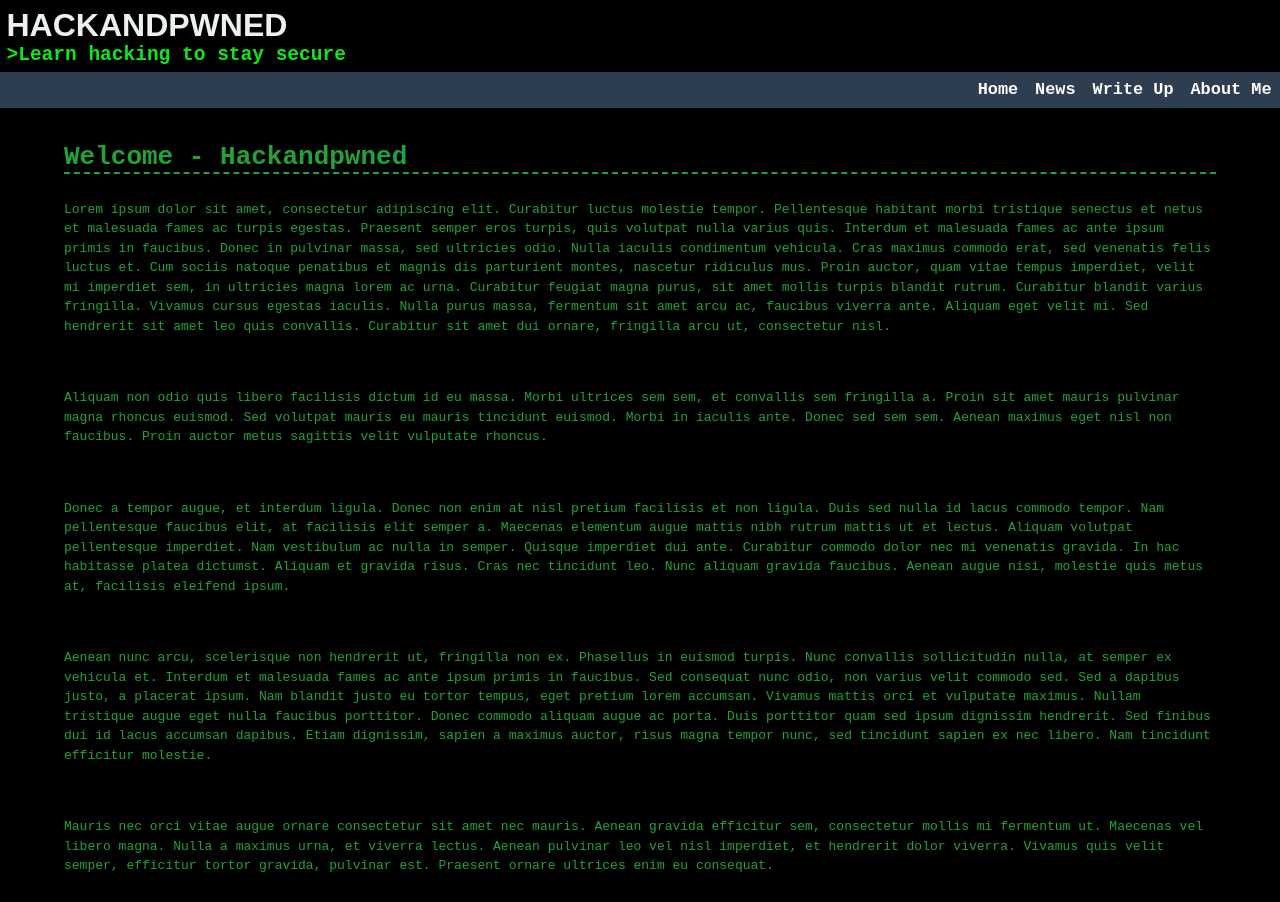
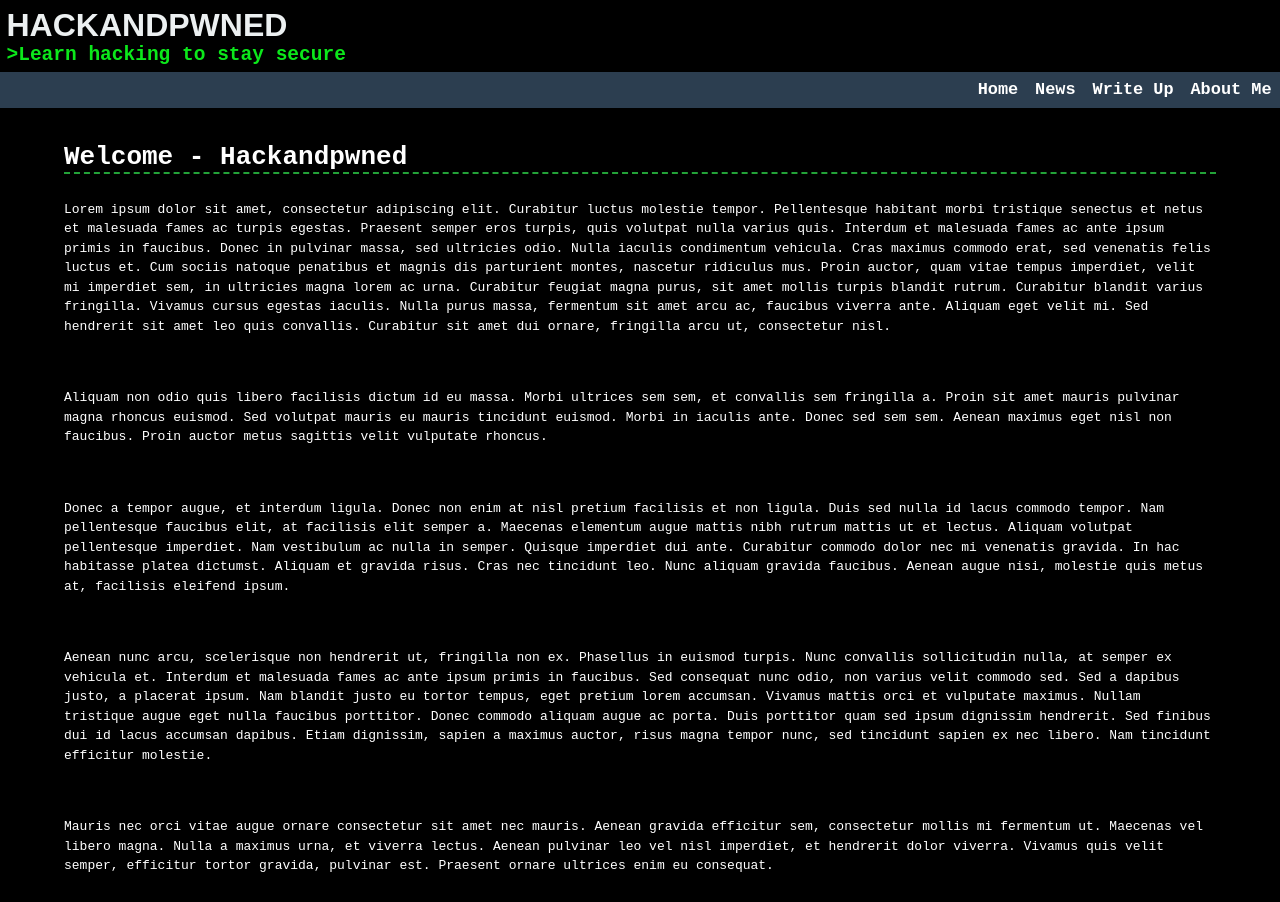
Before and after one commit to L3akM3-0day/hackandpwned, a Jekyll site: the page index.html, which Jekyll copies as it is, in a window 1280 px wide. Built offline with Jekyll 4.4.1, drawn with Linux system fonts in a browser that asks for light colours.

Commit message:
Update main.css

```diff
--- a/css/main.css
+++ b/css/main.css
@@ -6,7 +6,7 @@ body , html, *, *::after,*::before{
 body {
 	font-family: monospace;
 	background: black;
-	color:#23A238;
+	color:white;
 }
 
 /*HEADER*/
```
